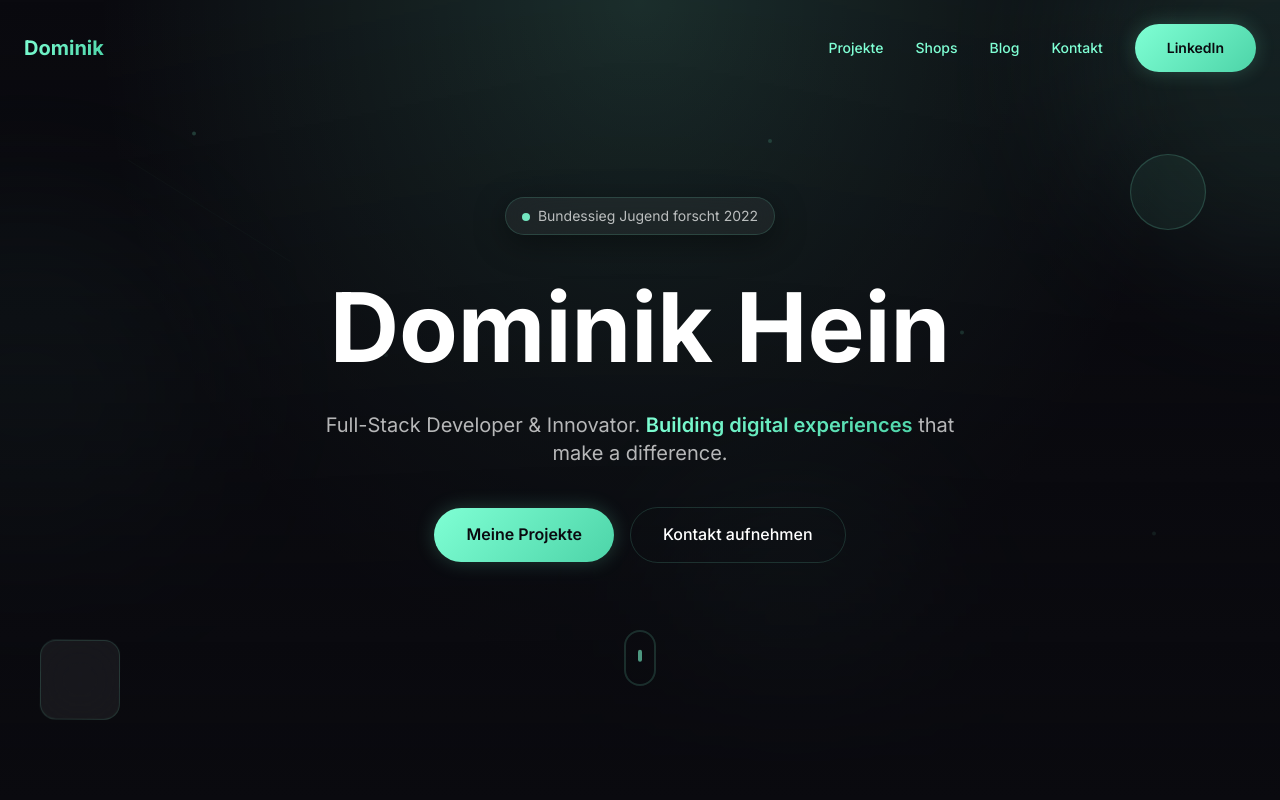
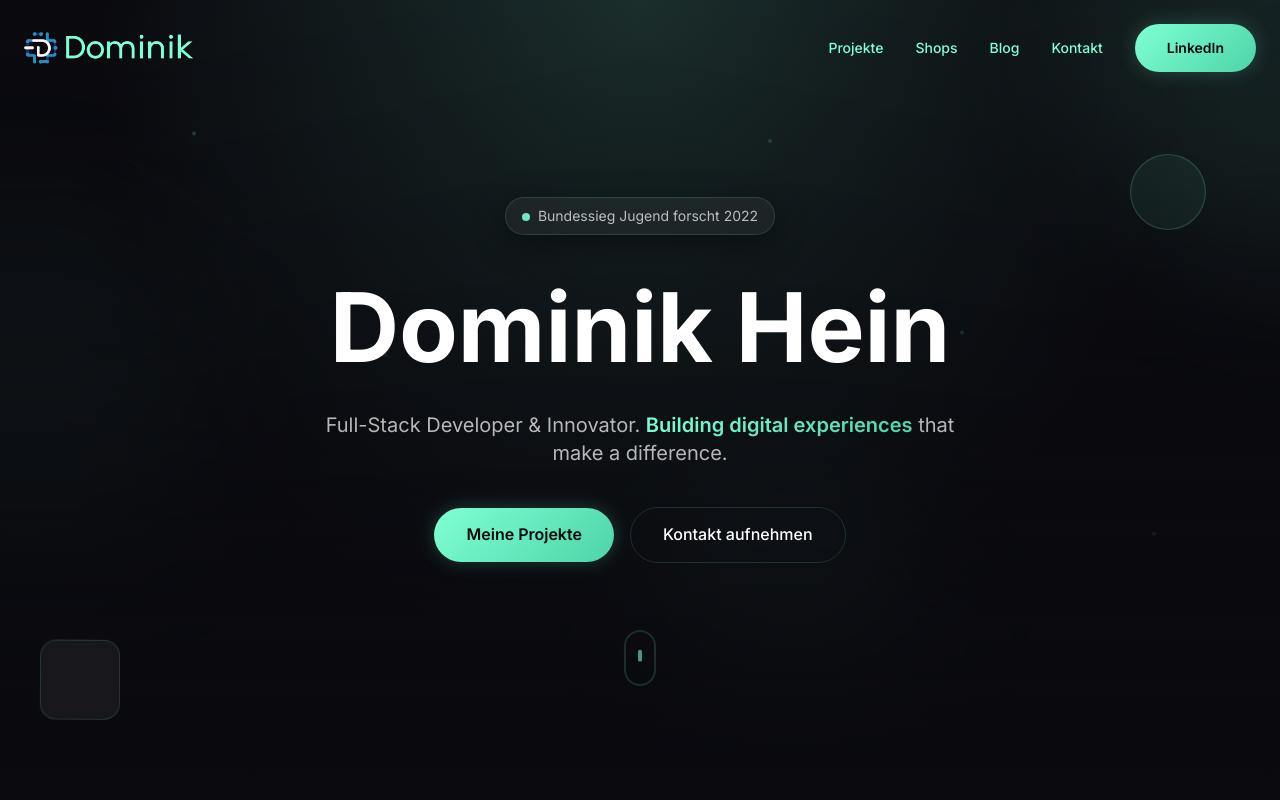
Before and after one commit to gratisCobalt/dominikhein.de, a React (Vite) app: page / in a window 1280 px wide. Shown: the top 800 px of the page. Built offline with nearby package versions, Linux system fonts and the light colour scheme.

Commit message:
feat: use new logo image in navigation

```diff
--- a/src/components/Navigation.tsx
+++ b/src/components/Navigation.tsx
@@ -31,13 +31,13 @@ export function Navigation() {
     >
       <div className="container flex items-center justify-between">
         <Link to="/">
-          <motion.span
-            className="text-xl font-bold text-text-primary cursor-pointer"
+          <motion.img
+            src="/logo.png"
+            alt="Dominik Hein"
+            className="h-8 cursor-pointer"
             whileHover={{ scale: 1.05 }}
             whileTap={{ scale: 0.95 }}
-          >
-            <span className="text-gradient">Dominik</span>
-          </motion.span>
+          />
         </Link>
 
         <nav className="hidden items-center gap-8 md:flex">
```
